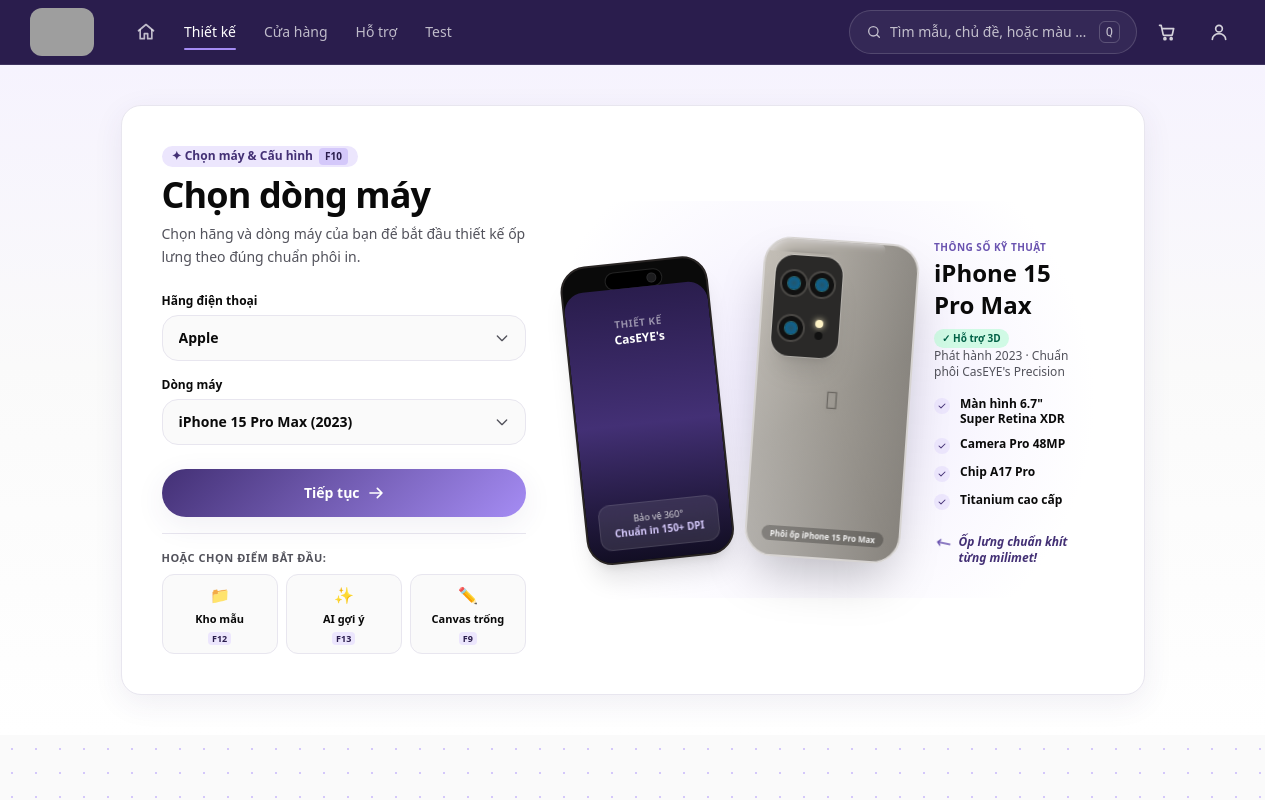
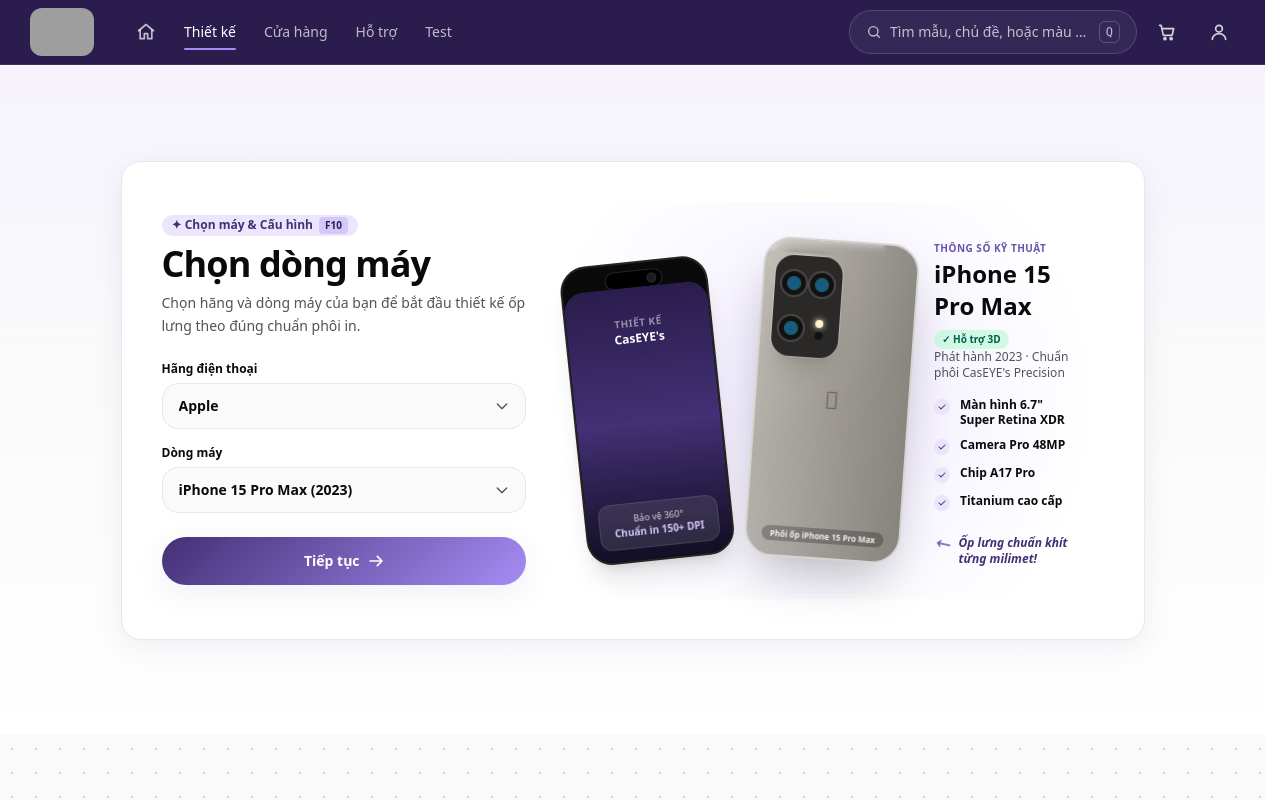
Before and after one commit to ANhat-EcoLaw-MIS/ECOMMERCE-WEB-CASEYEs, an Angular app: page /design-studio/select-model in a window 1280 px wide. Shown: the top 800 px of the page. Built offline with nearby package versions, Linux system fonts and the light colour scheme; grey boxes are pictures that could not be loaded.

Commit message:
fix(model-picker): remove redundant start points buttons block

```diff
--- a/src/app/features/design-studio/components/model-picker/model-picker.html
+++ b/src/app/features/design-studio/components/model-picker/model-picker.html
@@ -99,46 +99,7 @@
             </button>
           </div>
 
-          <!-- Quick Points of Start (Mockup 4a: Kho template / AI gợi ý / Canvas trống) -->
-          <div class="border-t border-line pt-4">
-            <p class="mb-2 text-[11px] font-bold uppercase tracking-wider text-ink-soft">
-              Hoặc chọn điểm bắt đầu:
-            </p>
-            <div class="grid grid-cols-3 gap-2">
-              <button
-                type="button"
-                (click)="onGoTemplates()"
-                class="flex flex-col items-center justify-center gap-1 rounded-xl border border-line bg-surface p-2 text-center transition-all hover:border-brand-400 hover:bg-brand-50"
-                title="Duyệt kho mẫu thiết kế có sẵn"
-              >
-                <span class="text-base">📁</span>
-                <span class="text-[11px] font-bold text-ink">Kho mẫu</span>
-                <span class="rounded bg-brand-100 px-1 py-0.2 text-[9px] font-black text-brand-900">F12</span>
-              </button>
 
-              <button
-                type="button"
-                (click)="onGoAiSuggestion()"
-                class="flex flex-col items-center justify-center gap-1 rounded-xl border border-line bg-surface p-2 text-center transition-all hover:border-brand-400 hover:bg-brand-50"
-                title="Nhập mô tả ý tưởng để AI tìm mẫu"
-              >
-                <span class="text-base">✨</span>
-                <span class="text-[11px] font-bold text-ink">AI gợi ý</span>
-                <span class="rounded bg-brand-100 px-1 py-0.2 text-[9px] font-black text-brand-900">F13</span>
-              </button>
-
-              <button
-                type="button"
-                (click)="onGoBlankCanvas()"
-                class="flex flex-col items-center justify-center gap-1 rounded-xl border border-line bg-surface p-2 text-center transition-all hover:border-brand-400 hover:bg-brand-50"
-                title="Bắt đầu vẽ từ phôi ốp trắng"
-              >
-                <span class="text-base">✏️</span>
-                <span class="text-[11px] font-bold text-ink">Canvas trống</span>
-                <span class="rounded bg-brand-100 px-1 py-0.2 text-[9px] font-black text-brand-900">F9</span>
-              </button>
-            </div>
-          </div>
 
         </div>
 
```
